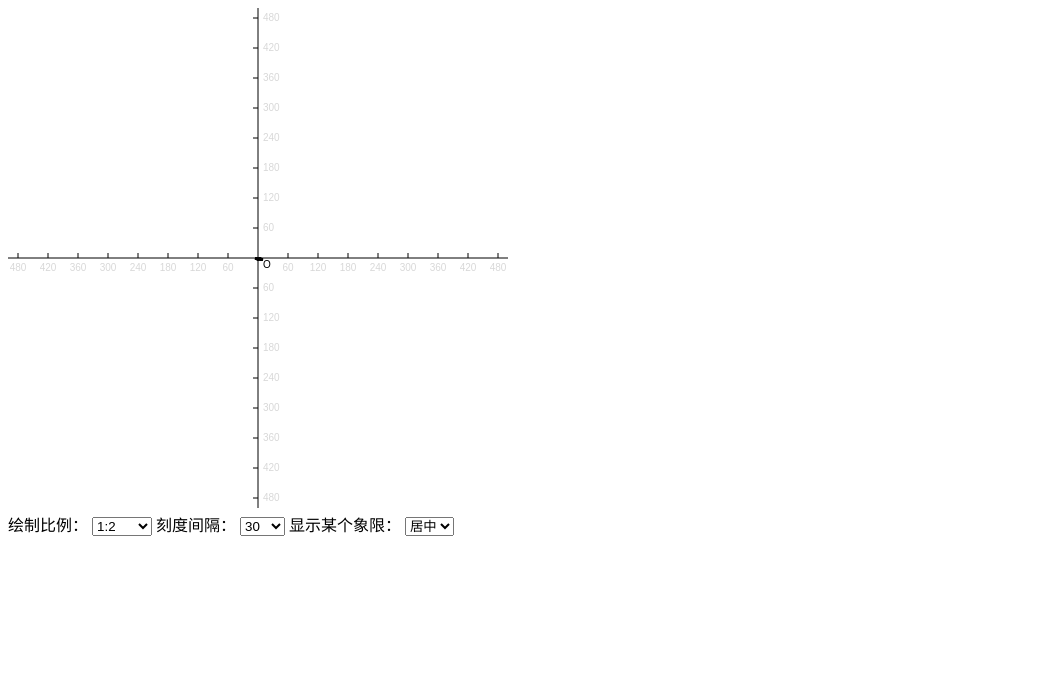
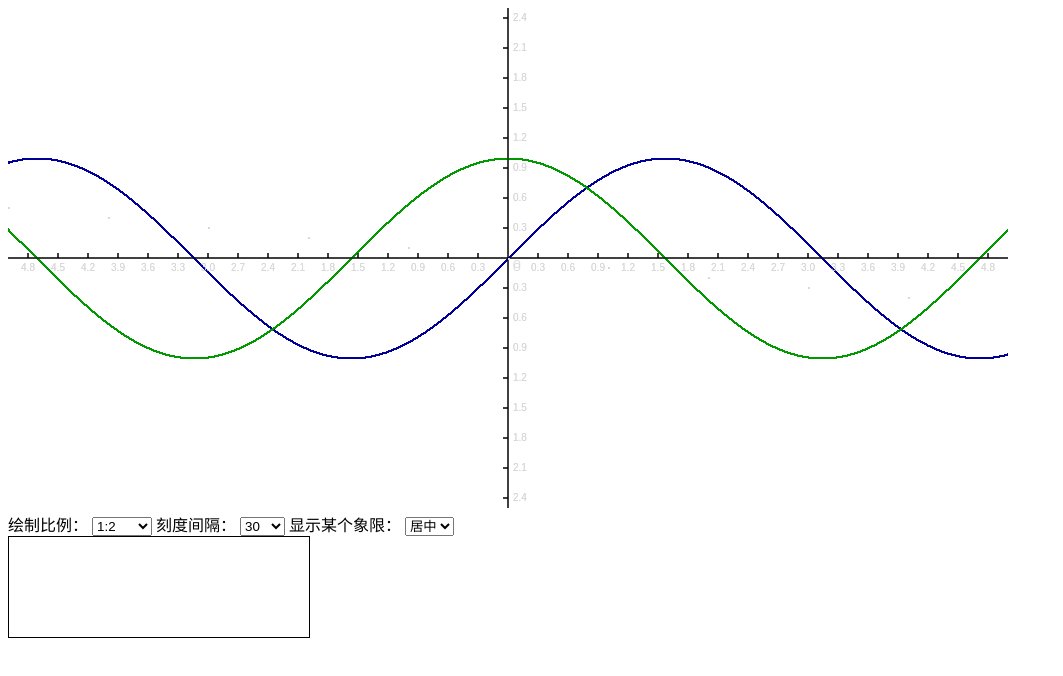
Before and after one commit to cengui/jun, a plain HTML site: page canvas.html in a window 1280 px wide. Shown: the whole page, without its empty margins (0-1063 px from the left). Drawn offline with Linux system fonts and the light colour scheme.

Commit message:
update canvas.html

```diff
--- a/canvas.html
+++ b/canvas.html
@@ -78,8 +78,8 @@
 		function Canvas(context, width, height){
 
 			this.context = context;
-			this.width = width || 1000;
-			this.height = height || 500;
+			this.width = width;
+			this.height = height;
 			this.calibration = 30;//刻度
 			this.proportion = 2;//绘制比例
 			this.jx = this.width/2; //0坐标点的x位置
@@ -95,6 +95,9 @@
 				//this.width *= this.proportion;
 				//this.height *= this.proportion;
 				this.context.moveTo(0,0);
+			},
+			clear:function(x, y, width, height){
+				this.context.clearRect(x ||0,y || 0,width || this.width, height || this.height);
 			},
 			setProportion:function(proportion){//整数
 				this.proportion = proportion;
@@ -162,9 +165,8 @@
 			setStrokeColor:function(color){
 				this.context.strokeStyle = color;
 			},
-			drawRect:function(x,y,width, height, coloc){
-				coloc = coloc || "#000";
-				this.context.fillStyle = coloc;
+			drawRect:function(x,y,width, height){
+
 				this.context.beginPath();
 				this.context.fillRect(x, y, width, height);
 				this.context.stroke();
@@ -186,23 +188,19 @@
 				this.context.fillText(text, x, y);
 			},
 			build:function(){
-				//var width = this.width;
-				//var height = this.height;
-				//this.context.save();
-				this.setStrokeColor('#000000');
-				//this.drawLine(this.getx(0), this.gety(this.jy-height), this.getx(0), this.gety(this.jy*this.proportion));// y轴
-				//this.drawLine(this.getx(width-this.jx), this.gety(0), this.getx(-this.jx*this.proportion), this.gety(0));// x轴
-				//console.log(this.jx, this.height/this.proportion, this.jx, 0);
+
+
 				this.drawLine(this.jx, this.height, this.jx, 0);// y
 				this.drawLine(0, this.jy, this.width,  this.jy);// x
+				this.setFillColor('#d8d8d8');
 				this.fillText("O", this.jx+5 , this.jy+10);//原点坐标 0
-				this.buildCoordinate(this.calibration * this.proportion);// +x height/2
+				this.buildCoordinate();// +x height/2
 
 			},
-			buildCoordinate:function(calibration){//calibration 最小刻度
+			buildCoordinate:function(){
 
 
-
+				var calibration = this.calibration * this.proportion;//calibration 最小刻度
 				var width = this.width;
 				var height = this.height;
 
@@ -213,7 +211,7 @@
 						)*this.proportion / calibration;
 
 				//最大的一个象限能显示的点数
-				this.setFillColor('#d8d8d8');
+				//this.setFillColor('#d8d8d8');
 				var fixed = this.proportion >= 1 ? function(x){//对于绘制比例小于1 处理小位数
 					return x;
 				} : function(x){ return (x).toFixed(1);};
@@ -226,43 +224,47 @@
 				var sy=0;
 
 				this.context.textBaseline = "middle";
+				this.setFillColor('#d8d8d8');
+				for(var i=1; i<=len;i++){//注释过的代码都是适当优化过的 其实等于没优化
 
-				for(var i=1; i<=len;i++){//注释过的代码都是适当优化过的 其实等于没优化
-					j = fixed(calibration*i);
-
+					j = String(fixed(calibration*i));
+					//console.log(typeof j);
 					sx = this.getx(calibration*i);//第一象限
 					sy = this.gety(0);
+
 					this.drawLine(sx, sy, sx, sy-5);
 					this.context.textAlign = "center";
-					this.fillText(j, sx, sy+10);
+					this.context.fillText(j, sx, sy+10);
+					/***/
 
 					sx = this.getx(-calibration*i);//第3象限
 					//sy = this.gety(0);
 					this.drawLine(sx, sy, sx, sy-5);
-					//this.context.textAlign = "center";//  上面设置过了
-					this.fillText(j, sx, sy+10);
-
+					this.context.fillText(j, sx, sy+10);
+					/***/
 					sx = this.getx(0);//第4象限
 					sy = this.gety(-calibration*i);
+
 					this.drawLine(sx, sy, sx-5, sy);
 					this.context.textAlign = "left";
-					this.fillText(j, sx+5, sy);
-
+					this.context.fillText(j, sx+5, sy);
+					/***/
 
 					//sx = this.getx(0);//第2象限
 					sy = this.gety(calibration*i);
+
 					this.drawLine(sx, sy, sx-5, sy);
-					//this.context.textAlign = "left"; 上面设置过了
-					this.fillText(j, sx+5, sy);
+					this.context.fillText(j, sx+5, sy);
+					/***/
+				}
 
-				}
 
 			},
 			getx:function(x){
-				return this.jx+(x/this.proportion);
+				return parseInt(this.jx+(x/this.proportion));
 			},
 			gety:function(y){
-				return this.jy-(y/this.proportion);
+				return parseInt(this.jy-(y/this.proportion));
 			}
 		};
 
@@ -281,8 +283,9 @@
 			constructor:Parabola,
 			getfx:function(x){//抛物线方程
 				//ax^2 + bx + c
-				return this.a*(x*x)+this.b*x+this.c;
+				//return this.a*(x*x)+this.b*x+this.c;
 				//return Math.tan(x)*1000;
+				return 0.00005*(x*x) - 0.1*x;
 
 			},
 			getpx:function(){//顶点坐标
@@ -299,7 +302,7 @@
 			},
 			draw:function(context){// context printPoint //必要绘制点的方法
 				context.build();
-				for(var i=-200; i<100; i+=1){
+				for(var i=-10000; i<10000; i+=1){
 					context.printPoint(i,this.getfx(i));
 				}
 				context.setStrokeColor("#ff0000");
@@ -308,28 +311,133 @@
 		};
 
 		//var par = new Parabola(0.005, 0.5, 0);
-		var par = new Parabola();
-		par.getfx = function(x){
-			return Math.sin(x);
-		};
-		par.draw = function(context){
-			context.build();
-			for(var i=-2*Math.PI; i<2*Math.PI; i+=0.1){
+		function Trigonometricfunctions(color){this.color = color;}
+		Trigonometricfunctions.prototype = new Parabola();
+		Trigonometricfunctions.prototype.draw = function(context){
+			//context.build();
+			this.color && context.setFillColor(this.color);
+			for(var i=-2*Math.PI; i<2*Math.PI; i+=0.01){
 				//console.log( i );
 				context.printPoint(i,this.getfx(i));
 			}
 		};
-		/**
+
+		var sin = new Trigonometricfunctions("#000099");
+		sin.getfx = function(x){
+			return Math.sin(x);
+		};
+		sin.draw = function(context){
+			//context.build();
+			this.color && context.setFillColor(this.color);
+			//for(var i=0; i<Math.PI/2; i+=0.01){
+			for(var i=-2*Math.PI; i<2*Math.PI; i+=0.01){
+				//console.log( i );
+				context.printPoint(i,this.getfx(i));
+			}
+		};
+
+		var cos = new Trigonometricfunctions("#009900");
+		cos.getfx = function(x){
+			return Math.cos(x);
+		};
+
+		var tan = new Trigonometricfunctions("#000099");
+		tan.getfx = function(x){
+			return Math.tan(x);
+		};
+
+		var asin = new Trigonometricfunctions("#990000");
+		asin.getfx = function(x){
+			return Math.asin(x);
+		};
+		asin.draw = function(context){
+			//context.build();
+			this.color && context.setFillColor(this.color);
+			for(var i=-4*Math.PI; i<4*Math.PI; i+=0.01){
+				//console.log( i );
+				context.printPoint(i,this.getfx(i));
+			}
+		};
+
+		var acos = new Trigonometricfunctions("#009900");
+		acos.getfx = function(x){
+			return Math.acos(x);
+		};
+
+		var atan = new Trigonometricfunctions("#009900");
+		atan.getfx = function(x){
+			return Math.atan(x);
+		};
+
+
+		var ctx = new Canvas( canvas.getContext('2d'), 1000,500 );
+
+		ctx.setProportion(0.01);
+		ctx.init();
+		ctx.build();
+
+		sin.draw(ctx);
+		cos.draw(ctx);
+		//tan.draw(ctx);
+
+
 		var par = new Parabola();
-		par.getfx = function(x){
-			return Math.sqrt(-4*x);
-		}
-		*/
-		var ctx = new Canvas( canvas.getContext('2d'), 500,500 );
+		//par.getfx = function(x){
+		//	return Math.sqrt(-4*x);
+		//}
 		par.draw(ctx);
-		//y*y = 4x;
-		//y = Math.sqrt(4x);
+
 
 	</script>
+	<div style="width:100px;height:100px;border:1px solid #000" id="aaaa"></div>
+
+	<script>
+		function $(id){
+			return document.getElementById(id);
+		}
+		var a = $('aaaa');
+		//到 form 开始是 to 用时间 是t
+		// 200 100 1000
+		//t: current time（当前时间）；
+		//b: beginning value（初始值）；
+		//c: change in value（变化量）；
+		//d: duration  （持续时间）。
+
+		function func1(current, beginning, change, duration){
+			return change/duration * current + beginning;
+			//return (200-100)/100 * t + 100;
+		}
+		function func(current, beginning, change, duration){//来回缓动
+			//return Math.sin(0 - 3.14) + 100;
+			//100 - 200
+			//console.log(Math.sin((3.14 / duration) * current));
+			//console.log(Math.sin((3.14 / change) * current));
+
+			return Math.sin((Math.PI/2/duration) * current) * change + beginning;
+
+			//current = current/duration;
+			//console.log(current);
+			//console.log(change*current*current);
+
+			//return change*current*current+beginning;
+		}
+
+
+
+		var current = 0;
+		var beginning = 100;
+		var change = 200;//到 200
+		var duration = 100;//毫秒
+
+		var c = setInterval(function(){
+			//console.log(func(200, 100, j, t+1));
+
+			a.style.width = func(current+=1, beginning, change, duration)+"px";
+			if(current >= duration){
+				clearInterval(c);
+			}
+		});
+	</script>
+
 </body>
 </html>
```
